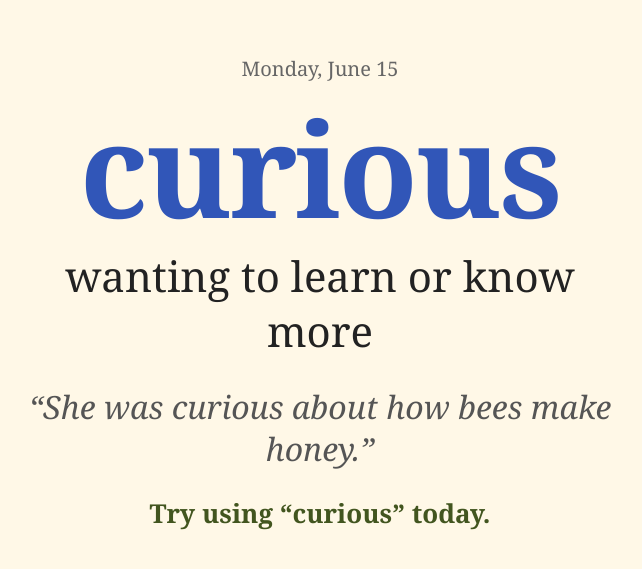
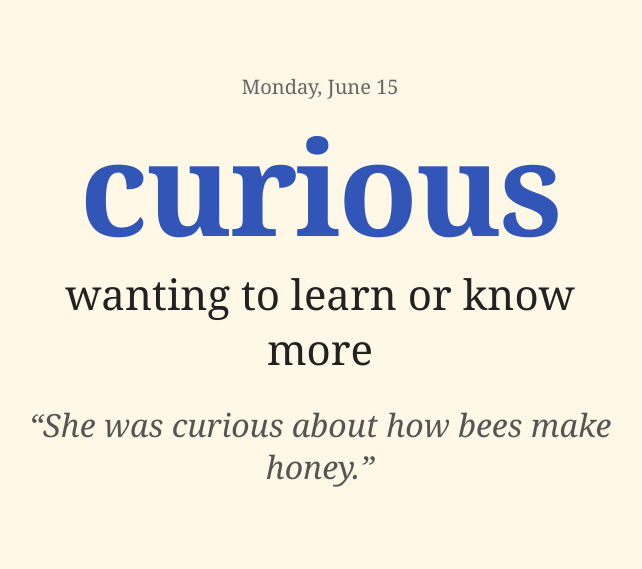
Before and after one commit to tbaars/word-of-the-day, a plain HTML site: page index.html in a window 1280 px wide. Shown: the part 107-676 px from the top of the page, without its empty margins (320-962 px from the left). Drawn offline with Linux system fonts and the light colour scheme.

Commit message:
Update index.html

```diff
--- a/index.html
+++ b/index.html
@@ -496,7 +496,7 @@
     document.getElementById("word").textContent = entry.word;
     document.getElementById("definition").textContent = entry.definition;
     document.getElementById("sentence").textContent = `“${entry.sentence}”`;
-    document.getElementById("challenge").textContent = `Try using “${entry.word}” today.`;
+
   </script>
 </body>
 </html>
```
